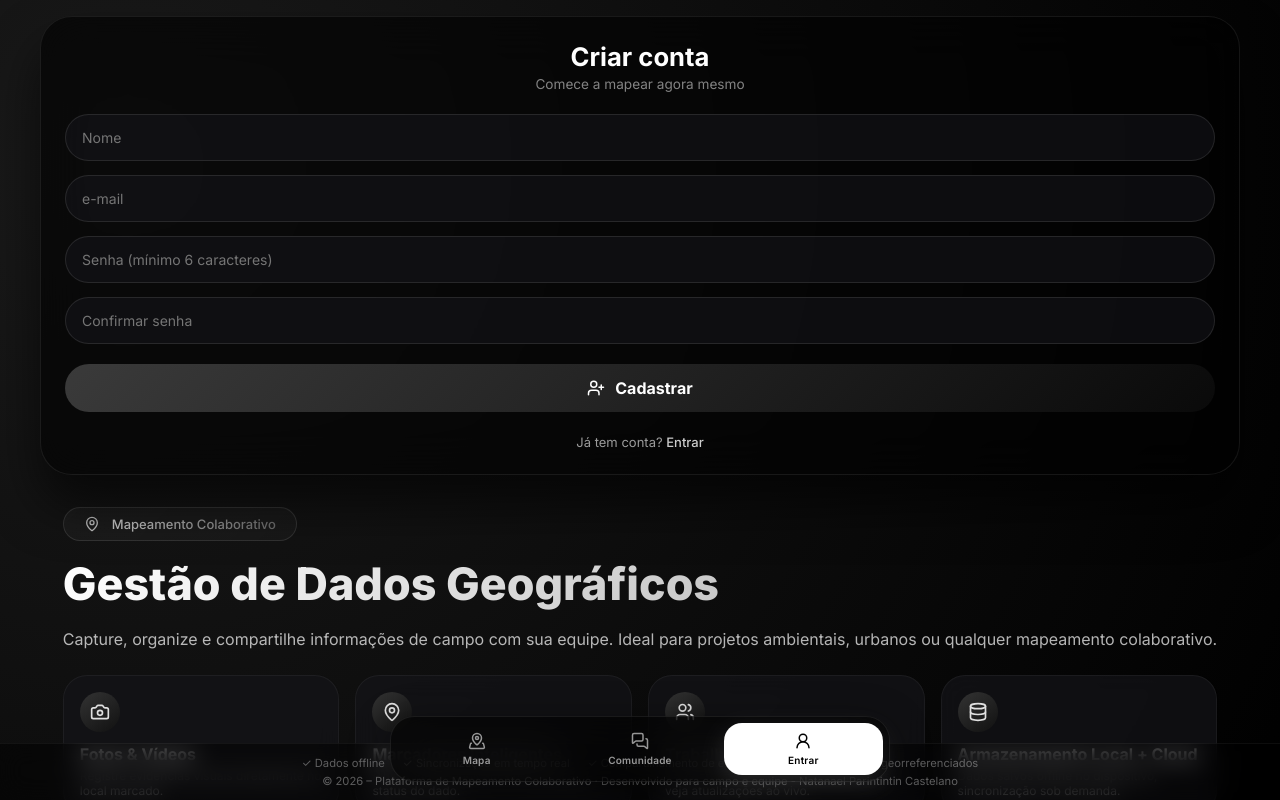
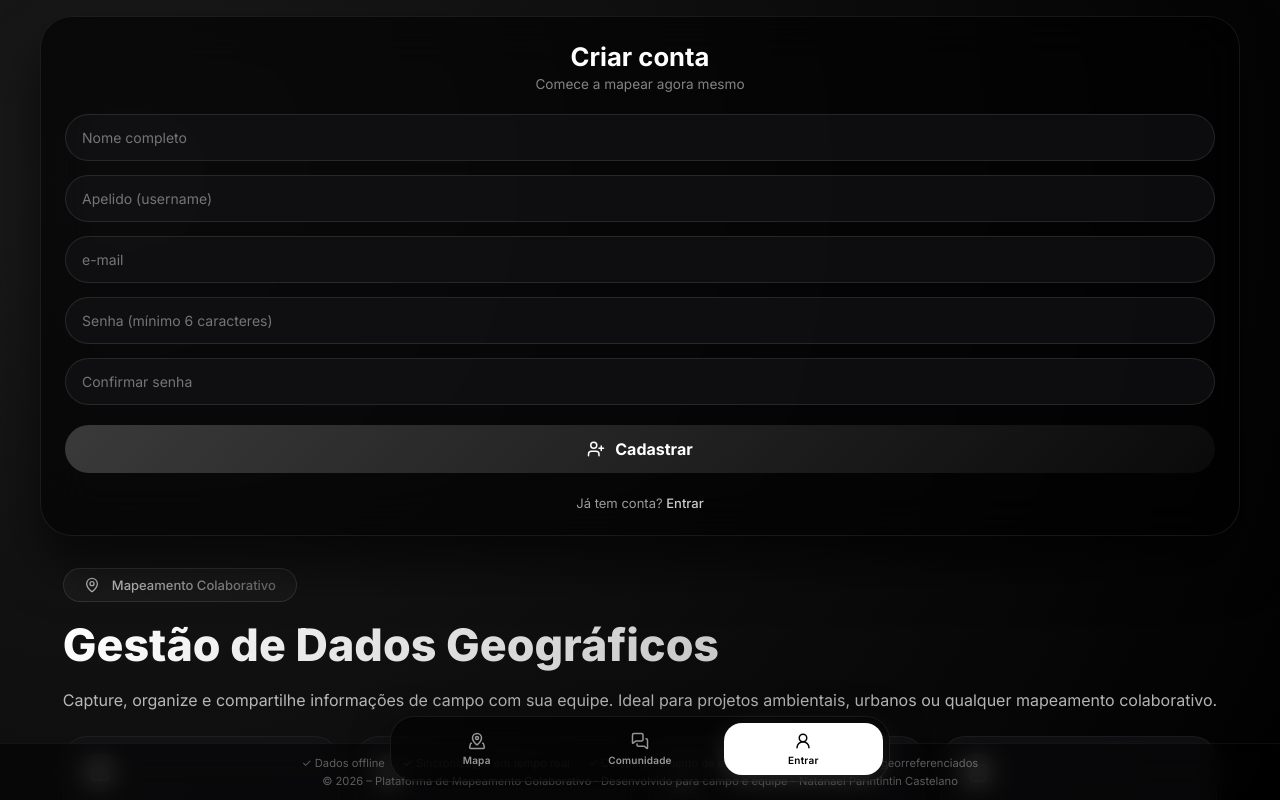
Before and after one commit to ncastelano/territorioipixuna, a Next.js app: page /cadastrar in a window 1280 px wide. Built offline with nearby package versions, Linux system fonts and the light colour scheme; no server answers.

Commit message:
commit23

```diff
--- a/src/app/cadastrar/page.tsx
+++ b/src/app/cadastrar/page.tsx
@@ -46,6 +46,7 @@ export default function CadastrarPage() {
   const router = useRouter();
 
   const [fullName, setFullName] = useState("");
+  const [username, setUsername] = useState("");
   const [email, setEmail] = useState("");
   const [password, setPassword] = useState("");
   const [confirmPassword, setConfirmPassword] = useState("");
@@ -65,7 +66,7 @@ export default function CadastrarPage() {
     setIsSubmitting(true);
 
     try {
-      await signUp(email.trim(), password, fullName.trim());
+      await signUp(email.trim(), password, fullName.trim(), username.trim());
       await signIn(email.trim(), password);
       router.push("/");
     } catch (error) {
@@ -125,7 +126,7 @@ export default function CadastrarPage() {
         }}
         className="cadastro-container"
       >
-        {/* FORMULÁRIO DE CADASTRO – ocupa toda largura no mobile */}
+        {/* FORMULÁRIO DE CADASTRO */}
         <div
           style={{
             width: "100%",
@@ -160,9 +161,17 @@ export default function CadastrarPage() {
             </div>
 
             <input
-              placeholder="Nome"
+              placeholder="Nome completo"
               value={fullName}
               onChange={(e) => setFullName(e.target.value)}
+              disabled={isSubmitting}
+              style={inputStyle}
+            />
+
+            <input
+              placeholder="Apelido (username)"
+              value={username}
+              onChange={(e) => setUsername(e.target.value)}
               disabled={isSubmitting}
               style={inputStyle}
             />
@@ -230,7 +239,7 @@ export default function CadastrarPage() {
           </form>
         </div>
 
-        {/* SEÇÃO DE APRESENTAÇÃO – oculta no mobile */}
+        {/* SEÇÃO DE APRESENTAÇÃO (desktop) */}
         <div
           className="presentation-section"
           style={{
@@ -242,6 +251,7 @@ export default function CadastrarPage() {
             gap: "1.5rem",
           }}
         >
+          {/* ... conteúdo igual ao original ... */}
           <div>
             <div
               style={{
@@ -342,7 +352,7 @@ export default function CadastrarPage() {
         </div>
       </div>
 
-      {/* RODAPÉ FIXO COM ESPAÇAMENTO */}
+      {/* RODAPÉ FIXO */}
       <div
         style={{
           position: "fixed",
--- a/src/lib/profiles.ts
+++ b/src/lib/profiles.ts
@@ -9,7 +9,7 @@ export type ProfileFormInput = {
   bio: string;
   region: string;
   image_url: string;
-  username?: string | null; // novo campo
+  username?: string | null;
 };
 
 function getAuthErrorMessage(message: string) {
@@ -52,18 +52,24 @@ export async function signIn(email: string, password: string) {
 export async function signUp(
   email: string,
   password: string,
-  fullName: string
+  fullName: string,
+  username?: string // ← quarto argumento opcional
 ) {
   const supabase = getSupabaseClient();
   const { data, error } = await supabase.auth.signUp({
     email,
     password,
-    options: { data: { full_name: fullName } },
+    options: {
+      data: {
+        full_name: fullName,
+      },
+    },
   });
 
   if (error) throw new Error(getAuthErrorMessage(error.message));
 
-  // Salva o perfil automaticamente (com valores padrão)
+  // Com a confirmação de email desativada no Dashboard do Supabase,
+  // o `data.session` estará presente imediatamente após o cadastro.
   if (data.user && data.session) {
     await saveProfile(
       data.user.id,
@@ -71,9 +77,9 @@ export async function signUp(
         full_name: fullName,
         role: "Agente comunitário",
         bio: "",
-        region: "AM", // será atualizado depois via geolocalização na página de perfil
+        region: "AM",
         image_url: "",
-        username: null,
+        username: username || null,
       },
       data.user.email ?? email
     );
@@ -124,7 +130,7 @@ export async function saveProfile(
     bio: input.bio.trim() || null,
     region: input.region.trim() || "AM",
     image_url: input.image_url.trim() || null,
-    username: input.username?.trim() || null, // salva username (pode ser null)
+    username: input.username?.trim() || null,
     updated_at: new Date().toISOString(),
   };
 
@@ -145,17 +151,14 @@ export async function uploadProfileImage(
   const supabase = getSupabaseClient();
   const extension = file.name.split(".").pop() || "jpg";
   const path = `${userId}/${Date.now()}.${extension.toLowerCase()}`;
-
   const { error } = await supabase.storage
     .from("profile-images")
     .upload(path, file, { cacheControl: "3600", upsert: true });
   if (error) throw new Error(error.message);
-
   const { data } = supabase.storage.from("profile-images").getPublicUrl(path);
   return data.publicUrl;
 }
 
-// Função utilitária para obter estado (UF) a partir de coordenadas
 export async function getStateFromCoords(
   lat: number,
   lng: number
@@ -169,7 +172,6 @@ export async function getStateFromCoords(
       f.place_type.includes("region")
     );
     if (region && region.properties?.short_code) {
-      // short_code ex: "BR-AM" -> "AM"
       return region.properties.short_code.split("-")[1];
     }
     return null;
```
